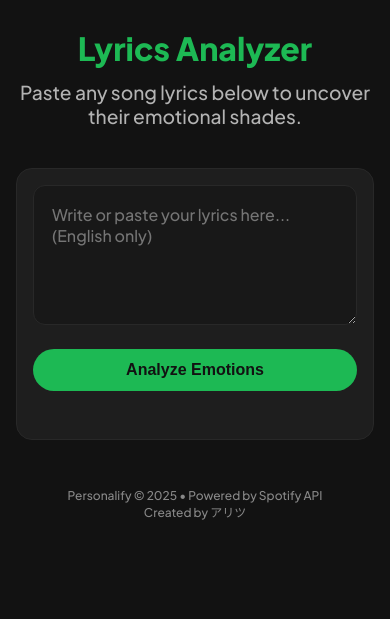
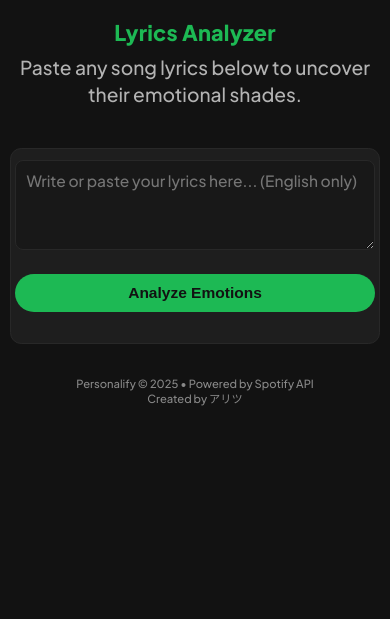
Before and after one commit to anggars/personalify, a FastAPI app: page /lyrics in a window 390 px wide. Shown: the top 619 px of the page. Run offline with FastAPI, Linux system fonts and the light colour scheme.

Commit message:
change mobile layout again

```diff
--- a/backend/app/static/lyrics.css
+++ b/backend/app/static/lyrics.css
@@ -190,46 +190,76 @@ footer {
 
 @media (max-width: 768px) {
     body {
-        padding: 1rem;
-        padding-bottom: 100px;
+        padding: 0.5rem;
+        padding-bottom: 80px;
+        font-size: 0.97rem;
     }
     header h1 {
-        font-size: 2rem;
-        margin-top: 0.75rem;
-        margin-bottom: 0.75rem;
+        font-size: 1.35rem;
+        margin-top: 0.7rem;
+        margin-bottom: 0.5rem;
+        letter-spacing: 0.01em;
     }
     header .subtitle {
-        font-size: 1rem;
+        font-size: 0.97rem;
         margin-top: 0;
-        margin-bottom: 0.75rem;
+        margin-bottom: 1.1rem;
+        line-height: 1.4;
     }
     .container {
         grid-template-columns: 1fr;
+        max-width: 100vw;
+        padding: 0;
+        gap: 0.5rem;
     }
     .section {
-        padding: 1rem;
+        padding: 0.7rem 0.3rem;
+        border-radius: 0.7rem;
+        margin: 0 0.1rem;
     }
     .lyrics-form textarea {
-        min-height: 140px;
-        font-size: 1rem;
+        min-height: 90px;
+        font-size: 0.97rem;
+        padding: 10px;
+        border-radius: 8px;
     }
     .button-primary {
-        font-size: 1rem;
-        padding: 12px 18px;
+        font-size: 0.97rem;
+        padding: 10px 0;
+        width: 100%;
+        border-radius: 999px;
+        margin-top: 0.5rem;
+    }
+    .emotion-bar-row {
+        gap: 0.5rem;
+        margin-bottom: 0.7rem;
     }
     .emotion-label {
-        min-width: 90px;
-        font-size: 0.95rem;
+        min-width: 70px;
+        font-size: 0.92rem;
+    }
+    .emotion-bar-bg {
+        height: 10px;
     }
     .emotion-score {
-        font-size: 0.85rem;
+        font-size: 0.8rem;
+        min-width: 36px;
     }
     .analysis-controls {
         flex-direction: column;
-        gap: 0.75rem;
+        gap: 0.5rem;
         align-items: stretch;
+        margin-top: 1rem;
+        margin-bottom: 1.2rem;
     }
     #analysisResultTitle {
-        font-size: 1.1rem;
+        font-size: 1rem;
+    }
+    #results-section {
+        margin-top: 1.2rem;
+    }
+    footer {
+        font-size: 0.7rem;
+        margin-top: 2rem;
     }
 }
--- a/backend/app/templates/home.html
+++ b/backend/app/templates/home.html
@@ -18,7 +18,7 @@
         <h1>Welcome to Personalify!</h1>
         <p>
             Discover your most played artists, tracks, and genres through Spotify insights.
-            You can also <a href="/lyrics" class="footer-link">analyze the emotion of any song lyrics</a>.
+            You can also <a href="/lyrics" class="footer-link">analyze the emotion of any lyrics</a>.
             Let's explore your unique taste in music.
         </p>
         <a class="button" href="/login">Login with Spotify</a>
```
